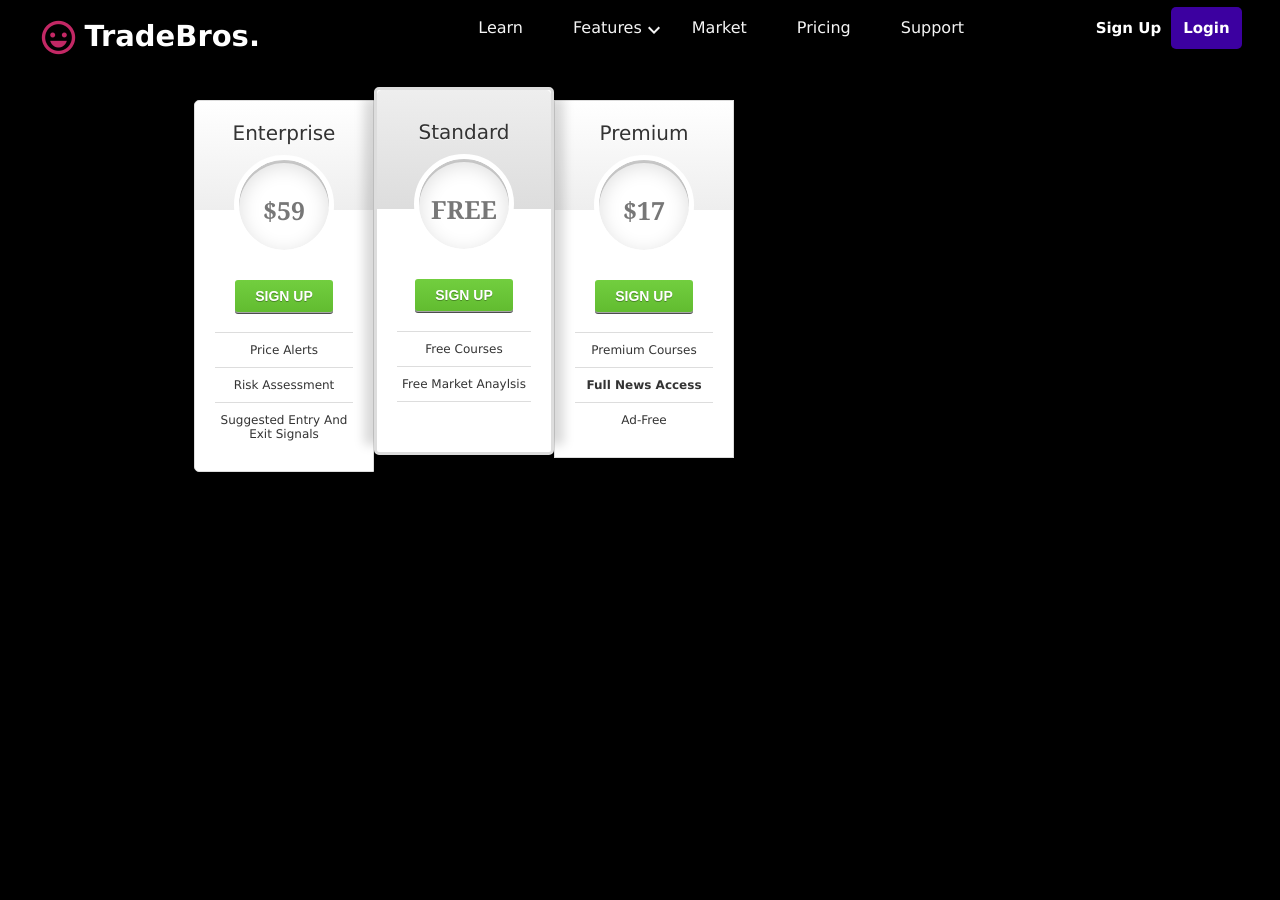
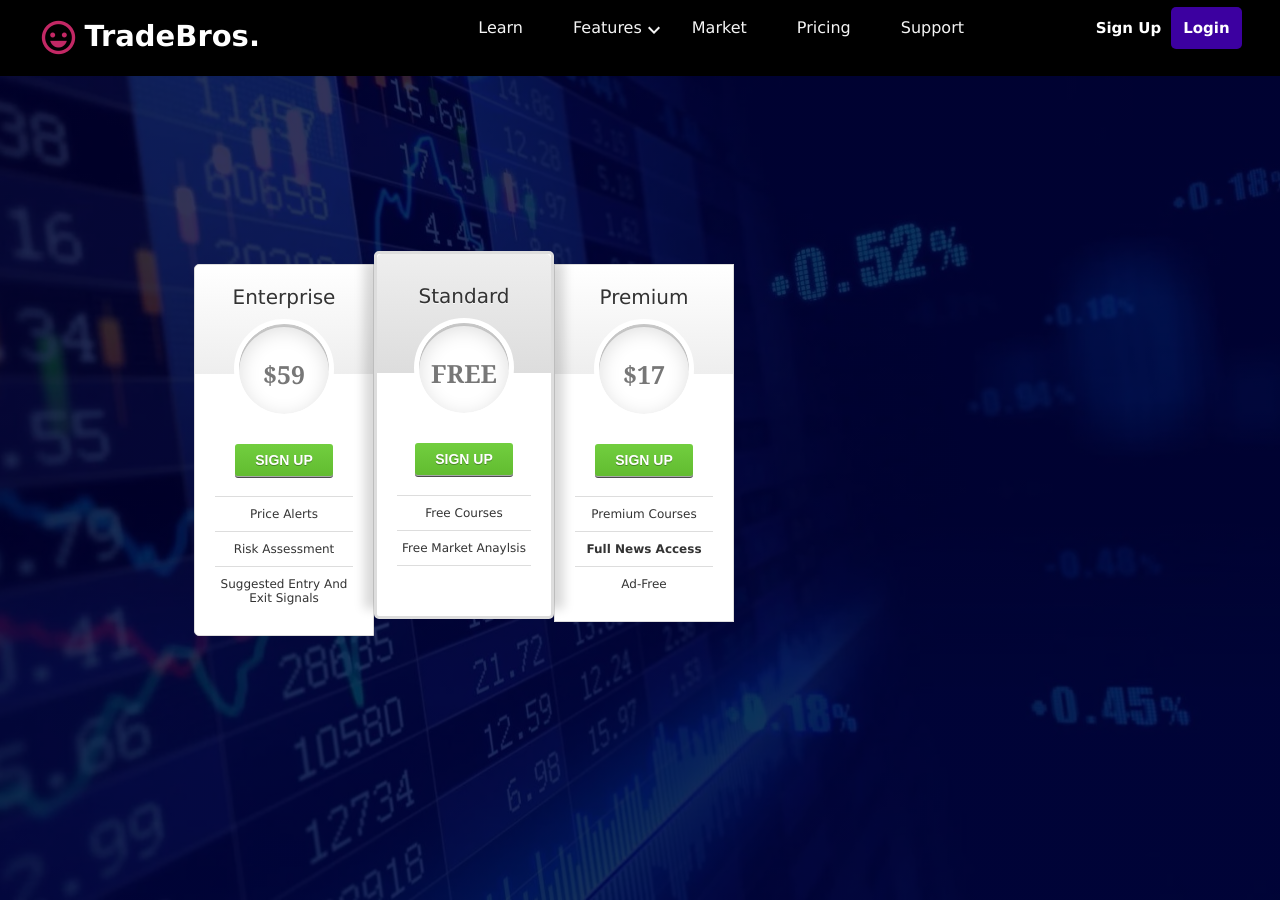
Before and after one commit to sidrk01/tradebros, a React (Create React App) app in the folder tradebros/: page /pricing in a window 1280 px wide. Before the commit the page ends 800 px from the top, so only its background shows below. Built offline with nearby package versions, Linux system fonts and the light colour scheme; no server answers.

Commit message:
pricing css

```diff
--- a/tradebros/src/Pages/Pricing.js
+++ b/tradebros/src/Pages/Pricing.js
@@ -5,10 +5,12 @@ import PricingTable from "../components/PricingTable"
 
 export default function Pricing(){
     return (
+        <div className = "pricing-container">
         <Fragment>
          <PricingTable>
 
          </PricingTable>
     </Fragment>
+    </div>
     );
 }
--- a/tradebros/src/Pages/pricing.css
+++ b/tradebros/src/Pages/pricing.css
@@ -1,5 +1,14 @@
 
-
+  .pricing-container {
+    height: 900px;
+    background: linear-gradient(rgba(0,0,50,0.8), rgba(0,0,50,0.8)), url(login_background.png) no-repeat center center fixed;
+    background-position: center;
+    background-size: cover;
+    position: relative;
+    justify-content: space-evenly;
+    align-items: center;
+    display: flex;
+  }
   #pricing-table {
       margin: 100px auto;
       justify-content: center;
```
